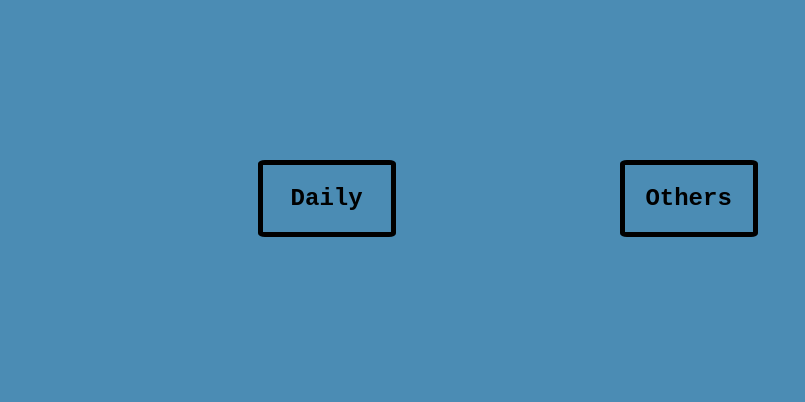
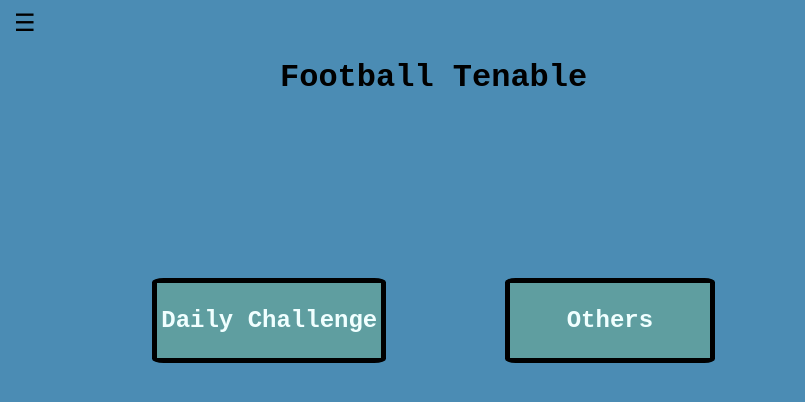
Before and after one commit to RhodesDotCom/football_tenable, a Flask app: page /game/ in a window 1280 px wide. Shown: the top 402 px of the page, without its empty margins (0-805 px from the left). Run offline with Flask 3, Linux system fonts and the light colour scheme; the visitor is signed in with stand-in values (Sample User, id 1).

Commit message:
menu and title alignment

```diff
--- a/tenable/tenable_ui/static/styles/sidebar.css
+++ b/tenable/tenable_ui/static/styles/sidebar.css
@@ -30,6 +30,9 @@
 .sidepanel a:hover {
     color: azure;
 }
+.sidepanel a .highlighted {
+    color: grey;
+}
 .open-sidepanel {
     background-color: transparent;
     border: transparent;
--- a/tenable/tenable_ui/static/styles/stylesheet.css
+++ b/tenable/tenable_ui/static/styles/stylesheet.css
@@ -93,7 +93,8 @@ body {
 }
 .three-quarter-page {
     display: flex;
-    width: 75%;
+    width: 50%;
+    min-width: 800px;
     margin: 2vw;
     margin-top: 20vh;
     justify-content: space-evenly;
@@ -102,6 +103,19 @@ body {
     display: flex;
     justify-content: center;
     border-width: 5px;
-    width: 10vw;
+    /* width: 12vw; */
+    min-width: 200px;
     cursor: pointer;
+    background-color: cadetblue;
+    color: azure;
+    white-space: nowrap;
 }
+.menu-buttons:hover {
+    color: hsl(203, 41%, 50%);
+}
+.menu-buttons h2 {
+    padding: 4px;
+}
+.title {
+    margin-top: 0;
+}
--- a/tenable/tenable_ui/templates/tenable_ui/menu.html
+++ b/tenable/tenable_ui/templates/tenable_ui/menu.html
@@ -6,17 +6,32 @@
         <title>Main Menu</title>
         <meta name="description" content="">
         <link rel="stylesheet" href="{{ url_for('game_bp.static', filename='styles/stylesheet.css') }}">
+        <link rel="stylesheet" href="{{ url_for('game_bp.static', filename='styles/sidebar.css') }}">
         <script src="https://ajax.googleapis.com/ajax/libs/jquery/3.7.1/jquery.min.js"></script>
     </head>
     <body>
-        <div class="three-quarter-page">
-            <div class="menu-buttons curved-border" id="daily">
-                <h2>Daily</h2>
+
+        <button class="open-sidepanel">&#9776;</button>
+        <div class="sidepanel">
+            <a href="javascript:void(0)" class="closebtn">&times;</a>
+            <a href="{{ url_for('game_bp.main_menu') }}">Menu</a>
+            <a href="#">Other</a>
+        </div>
+
+        <div class="main">
+            <div class="three-quarter-page title">
+                <h1>Football Tenable</h1>
             </div>
-            <div class="menu-buttons curved-border" id="">
-                <h2>Others</h2>
+             <div class="three-quarter-page">
+                <div class="menu-buttons curved-border" id="daily">
+                    <h2>Daily Challenge</h2>
+                </div>
+                <div class="menu-buttons curved-border" id="">
+                    <h2>Others</h2>
+                </div>
             </div>
         </div>
         <script src="{{ url_for('game_bp.static', filename='js/menu.js') }}" defer></script>
+        <script src="{{ url_for('game_bp.static', filename='js/sidebar.js') }}" defer></script>
     </body>
 </html>
```
